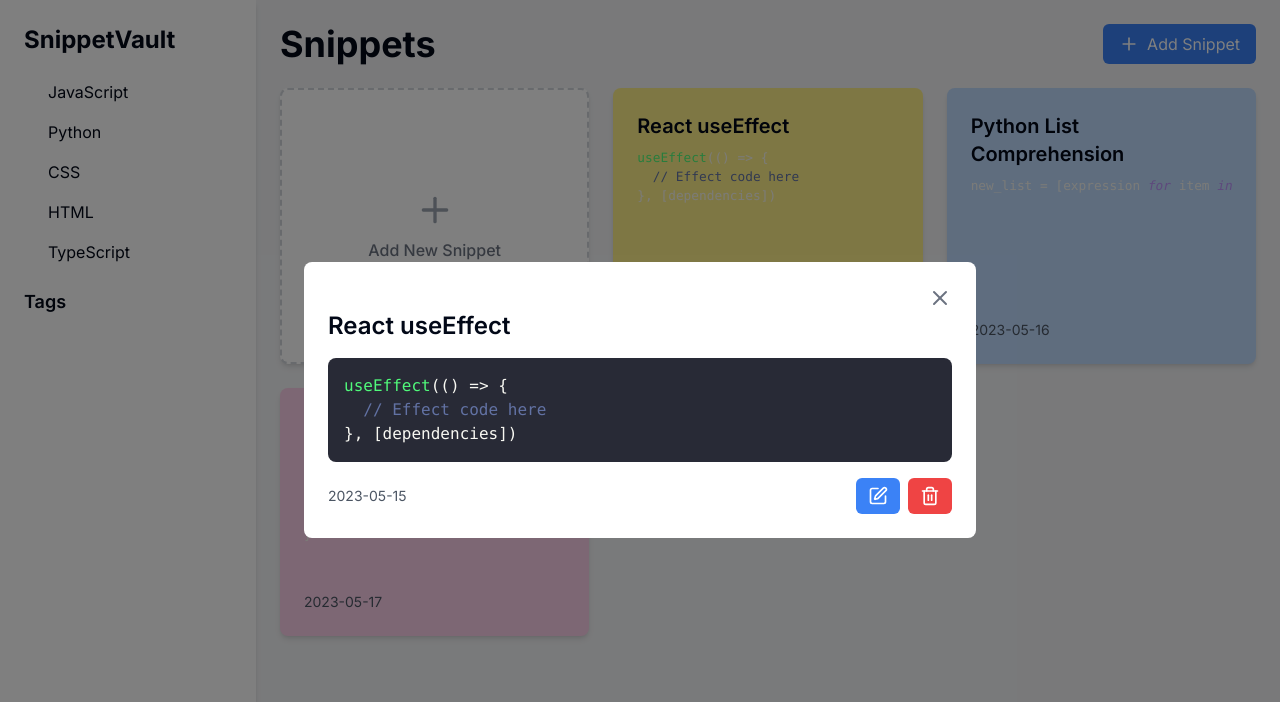
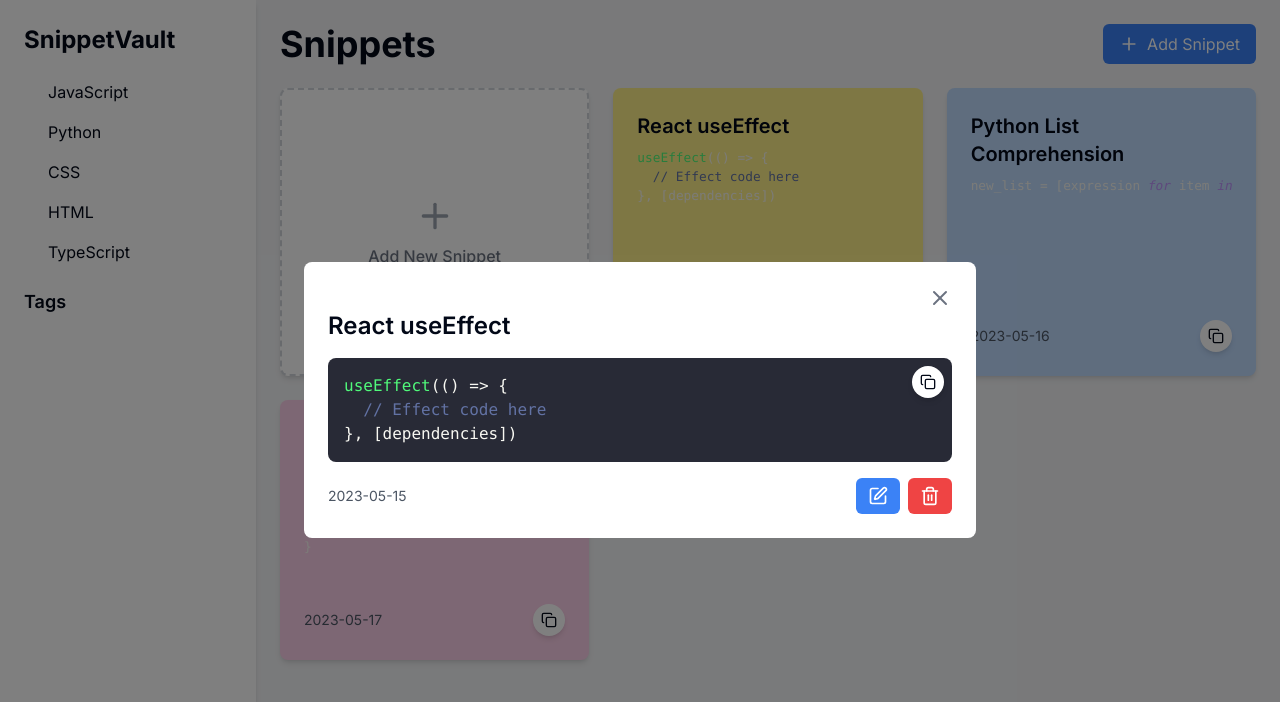
Before and after one commit to essjaykay755/snippet-vault-3, a Next.js app: page / in a window 1280 px wide. Both pictures are taken after a click on the element 767 px from the left and 226 px from the top of the page. Shown: the top 702 px of the page. Built offline with nearby package versions, Linux system fonts and the light colour scheme.

Commit message:
A copy button has been added to both the homepage cards and the modal view. Animations have been added when opening the modals and interacting with various elements, using the Framer Motion library. The modal and form designs have been modernized with improved styling and animations.

```diff
--- a/components/EditSnippetForm.tsx
+++ b/components/EditSnippetForm.tsx
@@ -1,32 +1,48 @@
-import React, { useState } from 'react'
-import { Snippet } from './SnippetCard'
+import React, { useState } from "react";
+import { Snippet } from "./SnippetCard";
+import { motion } from "framer-motion";
 
 interface EditSnippetFormProps {
-  snippet?: Snippet
-  onSave: (snippet: Snippet) => void
-  onCancel: () => void
+  snippet?: Snippet;
+  onSave: (snippet: Snippet) => void;
+  onCancel: () => void;
 }
 
-const EditSnippetForm: React.FC<EditSnippetFormProps> = ({ snippet, onSave, onCancel }) => {
-  const [title, setTitle] = useState(snippet?.title || '')
-  const [language, setLanguage] = useState(snippet?.language || '')
-  const [content, setContent] = useState(snippet?.content || '')
+const EditSnippetForm: React.FC<EditSnippetFormProps> = ({
+  snippet,
+  onSave,
+  onCancel,
+}) => {
+  const [title, setTitle] = useState(snippet?.title || "");
+  const [language, setLanguage] = useState(snippet?.language || "");
+  const [content, setContent] = useState(snippet?.content || "");
 
   const handleSubmit = (e: React.FormEvent) => {
-    e.preventDefault()
+    e.preventDefault();
     onSave({
       id: snippet?.id || Date.now(),
       title,
       language,
       content,
-      date: snippet?.date || new Date().toISOString().split('T')[0]
-    })
-  }
+      date: snippet?.date || new Date().toISOString().split("T")[0],
+    });
+  };
 
   return (
-    <form onSubmit={handleSubmit} className="space-y-4">
+    <motion.form
+      onSubmit={handleSubmit}
+      className="space-y-6"
+      initial={{ opacity: 0, y: -20 }}
+      animate={{ opacity: 1, y: 0 }}
+      transition={{ duration: 0.3 }}
+    >
       <div>
-        <label htmlFor="title" className="block text-sm font-medium text-gray-700">Title</label>
+        <label
+          htmlFor="title"
+          className="block text-sm font-medium text-gray-700"
+        >
+          Title
+        </label>
         <input
           type="text"
           id="title"
@@ -37,7 +53,12 @@ const EditSnippetForm: React.FC<EditSnippetFormProps> = ({ snippet, onSave, onCa
         />
       </div>
       <div>
-        <label htmlFor="language" className="block text-sm font-medium text-gray-700">Language</label>
+        <label
+          htmlFor="language"
+          className="block text-sm font-medium text-gray-700"
+        >
+          Language
+        </label>
         <select
           id="language"
           value={language}
@@ -54,7 +75,12 @@ const EditSnippetForm: React.FC<EditSnippetFormProps> = ({ snippet, onSave, onCa
         </select>
       </div>
       <div>
-        <label htmlFor="content" className="block text-sm font-medium text-gray-700">Content</label>
+        <label
+          htmlFor="content"
+          className="block text-sm font-medium text-gray-700"
+        >
+          Content
+        </label>
         <textarea
           id="content"
           value={content}
@@ -65,22 +91,26 @@ const EditSnippetForm: React.FC<EditSnippetFormProps> = ({ snippet, onSave, onCa
         ></textarea>
       </div>
       <div className="flex justify-end space-x-2">
-        <button
+        <motion.button
           type="button"
           onClick={onCancel}
           className="px-4 py-2 border border-gray-300 rounded-md text-sm font-medium text-gray-700 hover:bg-gray-50 focus:outline-none focus:ring-2 focus:ring-offset-2 focus:ring-blue-500"
+          whileHover={{ scale: 1.05 }}
+          whileTap={{ scale: 0.95 }}
         >
           Cancel
-        </button>
-        <button
+        </motion.button>
+        <motion.button
           type="submit"
           className="px-4 py-2 border border-transparent rounded-md shadow-sm text-sm font-medium text-white bg-blue-600 hover:bg-blue-700 focus:outline-none focus:ring-2 focus:ring-offset-2 focus:ring-blue-500"
+          whileHover={{ scale: 1.05 }}
+          whileTap={{ scale: 0.95 }}
         >
           Save
-        </button>
+        </motion.button>
       </div>
-    </form>
-  )
-}
+    </motion.form>
+  );
+};
 
-export default EditSnippetForm
+export default EditSnippetForm;
--- a/components/Modal.tsx
+++ b/components/Modal.tsx
@@ -1,27 +1,46 @@
-import React from 'react'
-import { X } from 'lucide-react'
+import React from "react";
+import { X } from "lucide-react";
+import { motion, AnimatePresence } from "framer-motion";
 
 interface ModalProps {
-  isOpen: boolean
-  onClose: () => void
-  children: React.ReactNode
+  isOpen: boolean;
+  onClose: () => void;
+  children: React.ReactNode;
 }
 
 const Modal: React.FC<ModalProps> = ({ isOpen, onClose, children }) => {
-  if (!isOpen) return null
-
   return (
-    <div className="fixed inset-0 bg-black bg-opacity-50 flex items-center justify-center z-50">
-      <div className="bg-white rounded-lg p-6 w-full max-w-2xl max-h-[90vh] overflow-y-auto">
+    <AnimatePresence>
+      {isOpen && (
+        <motion.div
+          initial={{ opacity: 0 }}
+          animate={{ opacity: 1 }}
+          exit={{ opacity: 0 }}
+          className="fixed inset-0 bg-black bg-opacity-50 flex items-center justify-center z-50"
+          onClick={onClose}
+        >
+          <motion.div
+            initial={{ scale: 0.9, opacity: 0 }}
+            animate={{ scale: 1, opacity: 1 }}
+            exit={{ scale: 0.9, opacity: 0 }}
+            transition={{ type: "spring", damping: 15 }}
+            className="bg-white rounded-lg p-6 w-full max-w-2xl max-h-[90vh] overflow-y-auto"
+            onClick={(e) => e.stopPropagation()}
+          >
             <div className="flex justify-end">
-          <button onClick={onClose} className="text-gray-500 hover:text-gray-700">
+              <button
+                onClick={onClose}
+                className="text-gray-500 hover:text-gray-700"
+              >
                 <X size={24} />
               </button>
             </div>
             {children}
-      </div>
-    </div>
-  )
-}
+          </motion.div>
+        </motion.div>
+      )}
+    </AnimatePresence>
+  );
+};
 
-export default Modal
+export default Modal;
--- a/components/SnippetCard.tsx
+++ b/components/SnippetCard.tsx
@@ -2,7 +2,8 @@ import React, { useState } from "react";
 import { Highlight, themes } from "prism-react-renderer";
 import Modal from "./Modal";
 import EditSnippetForm from "./EditSnippetForm";
-import { Edit, Trash2 } from "lucide-react";
+import { Edit, Trash2, Copy, Check } from "lucide-react";
+import { motion } from "framer-motion";
 
 export interface Snippet {
   id: number;
@@ -33,6 +34,7 @@ const SnippetCard: React.FC<SnippetCardProps> = ({
 }) => {
   const [isModalOpen, setIsModalOpen] = useState(false);
   const [isEditing, setIsEditing] = useState(false);
+  const [isCopied, setIsCopied] = useState(false);
   const bgColor = languageColors[snippet.language] || "bg-gray-200";
 
   const handleEdit = () => {
@@ -50,11 +52,19 @@ const SnippetCard: React.FC<SnippetCardProps> = ({
     setIsModalOpen(false);
   };
 
+  const handleCopy = () => {
+    navigator.clipboard.writeText(snippet.content);
+    setIsCopied(true);
+    setTimeout(() => setIsCopied(false), 2000);
+  };
+
   return (
     <>
-      <div
-        className={`rounded-lg shadow-md p-6 ${bgColor} cursor-pointer`}
+      <motion.div
+        className={`rounded-lg shadow-md p-6 ${bgColor} cursor-pointer relative`}
         onClick={() => setIsModalOpen(true)}
+        whileHover={{ scale: 1.05 }}
+        transition={{ type: "spring", stiffness: 300 }}
       >
         <h2 className="text-xl font-semibold mb-2">{snippet.title}</h2>
         <div className="mb-4 h-32 overflow-hidden">
@@ -85,8 +95,21 @@ const SnippetCard: React.FC<SnippetCardProps> = ({
         </div>
         <div className="flex justify-between items-center">
           <span className="text-sm text-gray-600">{snippet.date}</span>
+          <button
+            onClick={(e) => {
+              e.stopPropagation();
+              handleCopy();
+            }}
+            className="p-2 bg-white rounded-full shadow-md hover:bg-gray-100 transition-colors"
+          >
+            {isCopied ? (
+              <Check size={16} className="text-green-500" />
+            ) : (
+              <Copy size={16} />
+            )}
+          </button>
         </div>
-      </div>
+      </motion.div>
 
       <Modal isOpen={isModalOpen} onClose={() => setIsModalOpen(false)}>
         {isEditing ? (
@@ -96,9 +119,13 @@ const SnippetCard: React.FC<SnippetCardProps> = ({
             onCancel={() => setIsEditing(false)}
           />
         ) : (
-          <div>
+          <motion.div
+            initial={{ opacity: 0, y: -20 }}
+            animate={{ opacity: 1, y: 0 }}
+            transition={{ duration: 0.3 }}
+          >
             <h2 className="text-2xl font-semibold mb-4">{snippet.title}</h2>
-            <div className="mb-4">
+            <div className="mb-4 relative">
               <Highlight
                 theme={themes.dracula}
                 code={snippet.content}
@@ -130,6 +157,16 @@ const SnippetCard: React.FC<SnippetCardProps> = ({
                   </pre>
                 )}
               </Highlight>
+              <button
+                onClick={handleCopy}
+                className="absolute top-2 right-2 p-2 bg-white rounded-full shadow-md hover:bg-gray-100 transition-colors"
+              >
+                {isCopied ? (
+                  <Check size={16} className="text-green-500" />
+                ) : (
+                  <Copy size={16} />
+                )}
+              </button>
             </div>
             <div className="flex justify-between items-center">
               <span className="text-sm text-gray-600">{snippet.date}</span>
@@ -148,7 +185,7 @@ const SnippetCard: React.FC<SnippetCardProps> = ({
                 </button>
               </div>
             </div>
-          </div>
+          </motion.div>
         )}
       </Modal>
     </>
--- a/package.json
+++ b/package.json
@@ -10,6 +10,7 @@
   },
   "dependencies": {
     "@types/react-syntax-highlighter": "^15.5.13",
+    "framer-motion": "^11.11.9",
     "lucide-react": "^0.453.0",
     "next": "15.0.0",
     "prism-react-renderer": "^2.4.0",
```
Also changed, not shown: 1 other file (tests, documents, lock files or other folders). Lines whose indentation alone changed are shown as unchanged.
